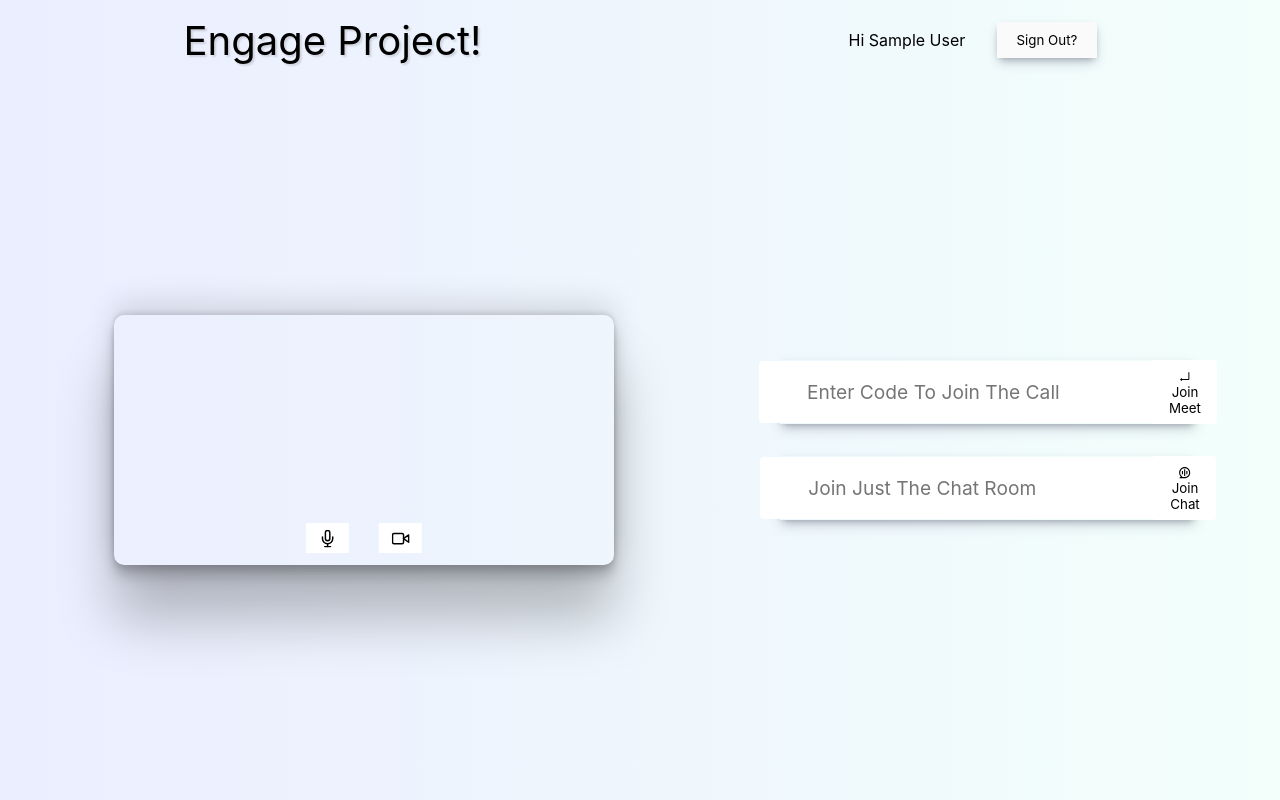
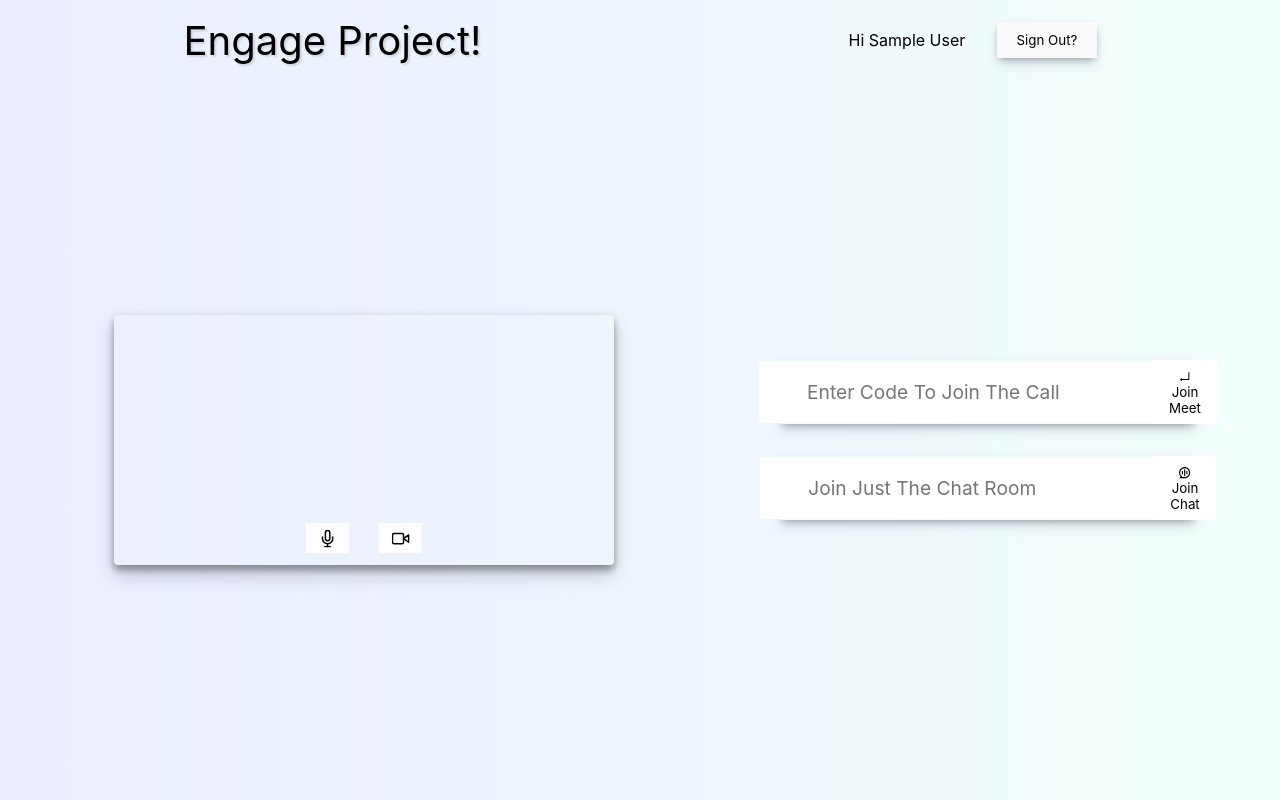
Before and after one commit to Nishit-Dua/engage-clone-client, a React (Create React App) app: page / in a window 1280 px wide. Built offline with nearby package versions, Linux system fonts and the light colour scheme; no server answers; sample sign-in values are in the browser's storage.

Commit message:
squared off border for consistency

```diff
--- a/src/styles/landing.scss
+++ b/src/styles/landing.scss
@@ -72,10 +72,9 @@
     video {
       // object-fit: cover;
       width: 500px;
-      border-radius: 10px;
-      box-shadow: rgba(0, 0, 0, 0.25) 0px 54px 55px,
-        rgba(0, 0, 0, 0.12) 0px -12px 30px, rgba(0, 0, 0, 0.12) 0px 4px 6px,
-        rgba(0, 0, 0, 0.17) 0px 12px 13px, rgba(0, 0, 0, 0.09) 0px -3px 5px;
+      border-radius: 4px;
+      box-shadow: rgba(0, 0, 0, 0.19) 0px 10px 20px,
+        rgba(0, 0, 0, 0.23) 0px 6px 6px, rgba(0, 0, 0, 0.15) 0px 2px 8px;
     }
 
     .controls {
```
